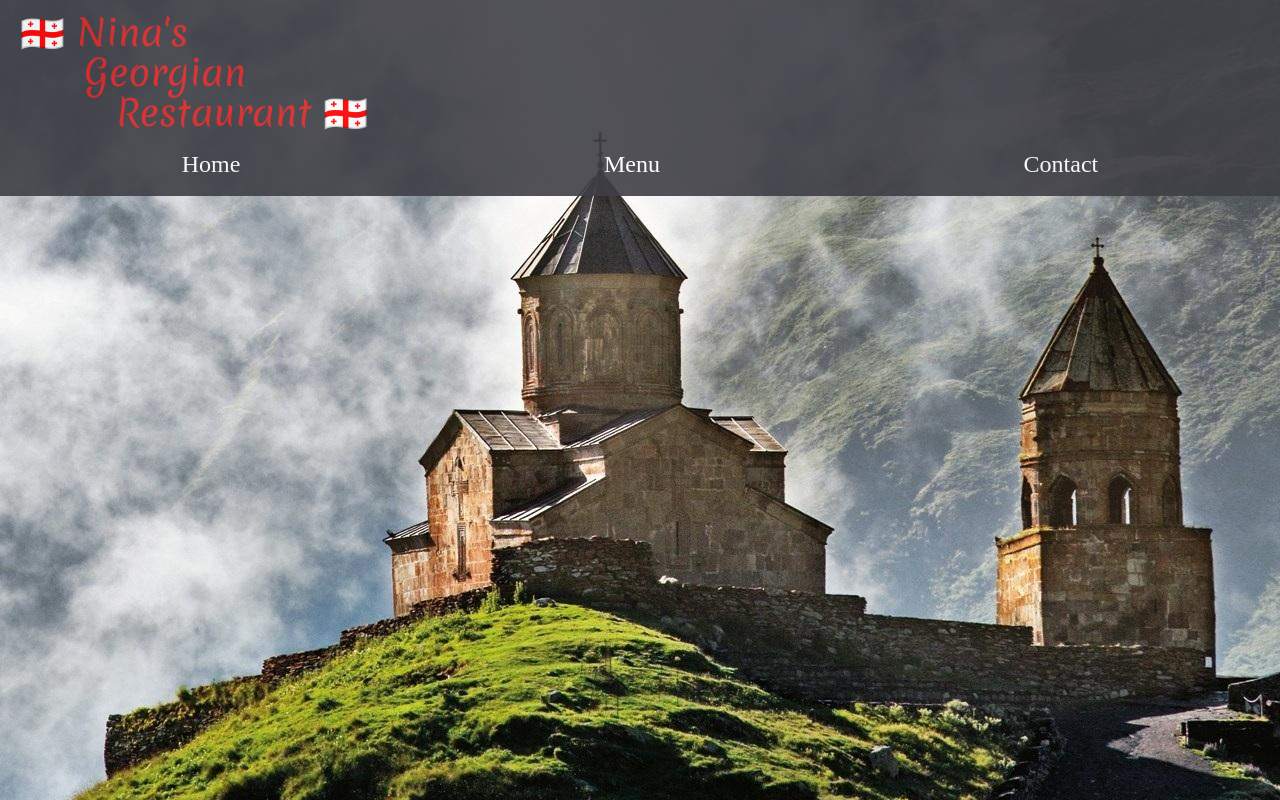
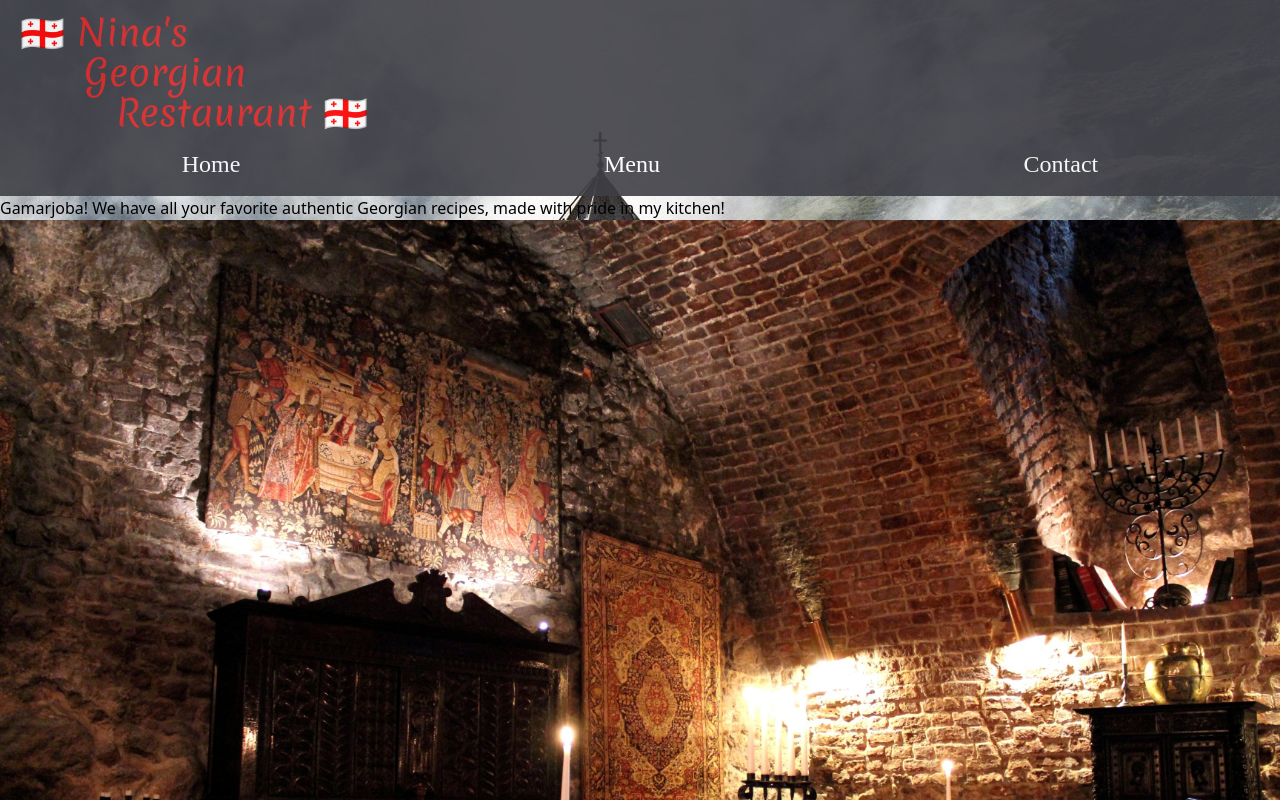
Before and after one commit to rusty-reebs/restaurant-react, a React (Create React App) app: page /home in a window 1280 px wide. Shown: the top 800 px of the page. Built offline with nearby package versions, Linux system fonts and the light colour scheme; a web font is replaced by a local one.

Commit message:
Define routes in index.js

```diff
--- a/src/components/Home.js
+++ b/src/components/Home.js
@@ -1,10 +1,28 @@
 // home.js
 
 import React from "react";
+import kazbegi from "../img/kazbegi.jpeg";
 import interior from "../img/old-interior.jpeg";
+import NavBar from "./Navbar";
 
 const Home = (props) => {
-  return <div></div>;
+  return (
+    <div
+      className="bg-top"
+      style={{
+        backgroundImage: `url(${kazbegi})`,
+        height: "100vh",
+        // opacity: "0.8",
+      }}
+    >
+      <NavBar />
+      <h2>
+        Gamarjoba! We have all your favorite authentic Georgian recipes, made
+        with pride in my kitchen!
+      </h2>
+      <img src={interior} alt="interior" />
+    </div>
+  );
 };
 
 export default Home;
--- a/src/components/Navbar.js
+++ b/src/components/Navbar.js
@@ -4,6 +4,7 @@
 //TODO put current route in state and highlight nav link
 
 import React from "react";
+import { Link } from "react-router-dom";
 
 const NavBar = (props) => {
   return (
@@ -21,13 +22,20 @@ const NavBar = (props) => {
         <div className="ml-24">Restaurant 🇬🇪</div>
       </div>
       <nav className="font-quattro text-white text-2xl pb-4">
-        <ul className="flex flex-row justify-around">
-          <li className=" hover:bg-black hover:text-white hover:rounded-lg">
+        <div className="flex flex-row justify-around">
+          <Link
+            to="/home"
+            className=" hover:bg-black hover:text-white hover:rounded-lg"
+          >
             Home
-          </li>
-          <li className=" hover:bg-black hover:text-white">Menu</li>
-          <li className=" hover:bg-black hover:text-white">Contact</li>
-        </ul>
+          </Link>
+          <Link to="/menu" className=" hover:bg-black hover:text-white">
+            Menu
+          </Link>
+          <Link to="/contact" className=" hover:bg-black hover:text-white">
+            Contact
+          </Link>
+        </div>
       </nav>
     </div>
   );
--- a/src/index.js
+++ b/src/index.js
@@ -1,13 +1,17 @@
 import React from "react";
 import ReactDOM from "react-dom";
-import { BrowserRouter } from "react-router-dom";
+import { BrowserRouter, Routes, Route } from "react-router-dom";
 import "../src/output.css";
 import App from "./App";
+import Home from "./components/Home";
 
 ReactDOM.render(
   <React.StrictMode>
     <BrowserRouter>
-      <App />
+      <Routes>
+        <Route path="/" element={<App />} />
+        <Route path="/home" element={<Home />} />
+      </Routes>
     </BrowserRouter>
   </React.StrictMode>,
   document.getElementById("root")
```
